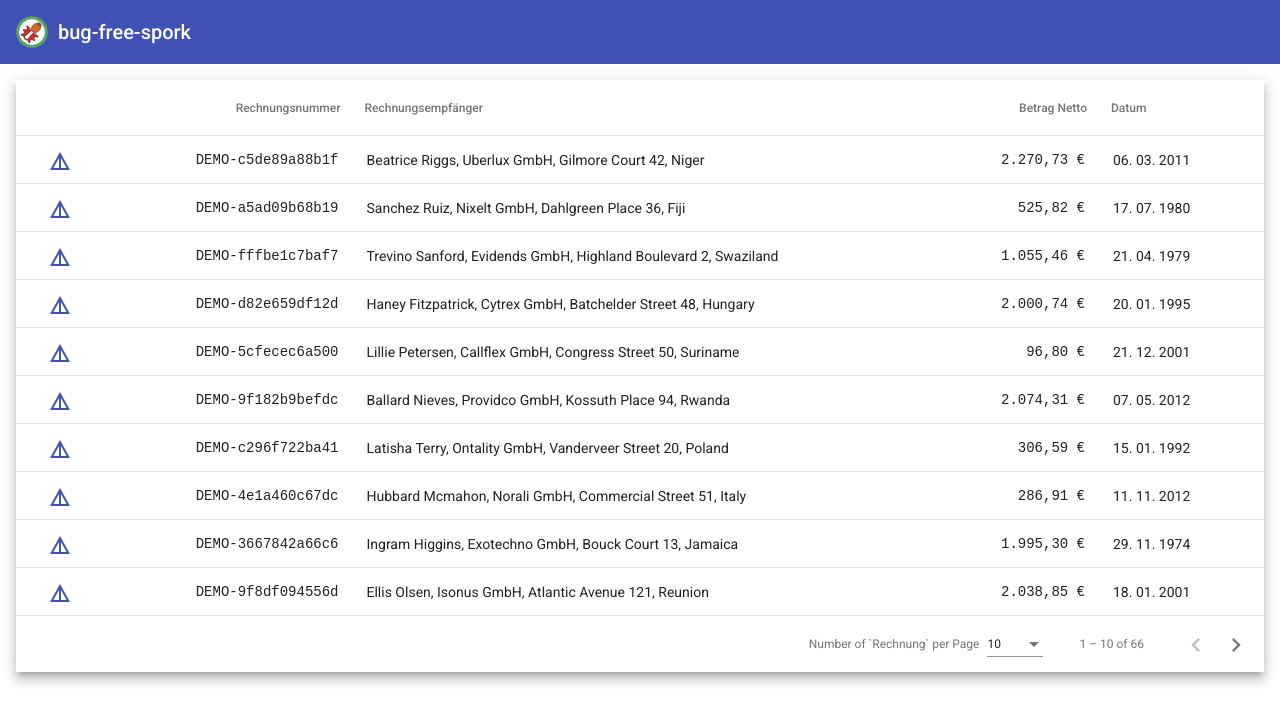
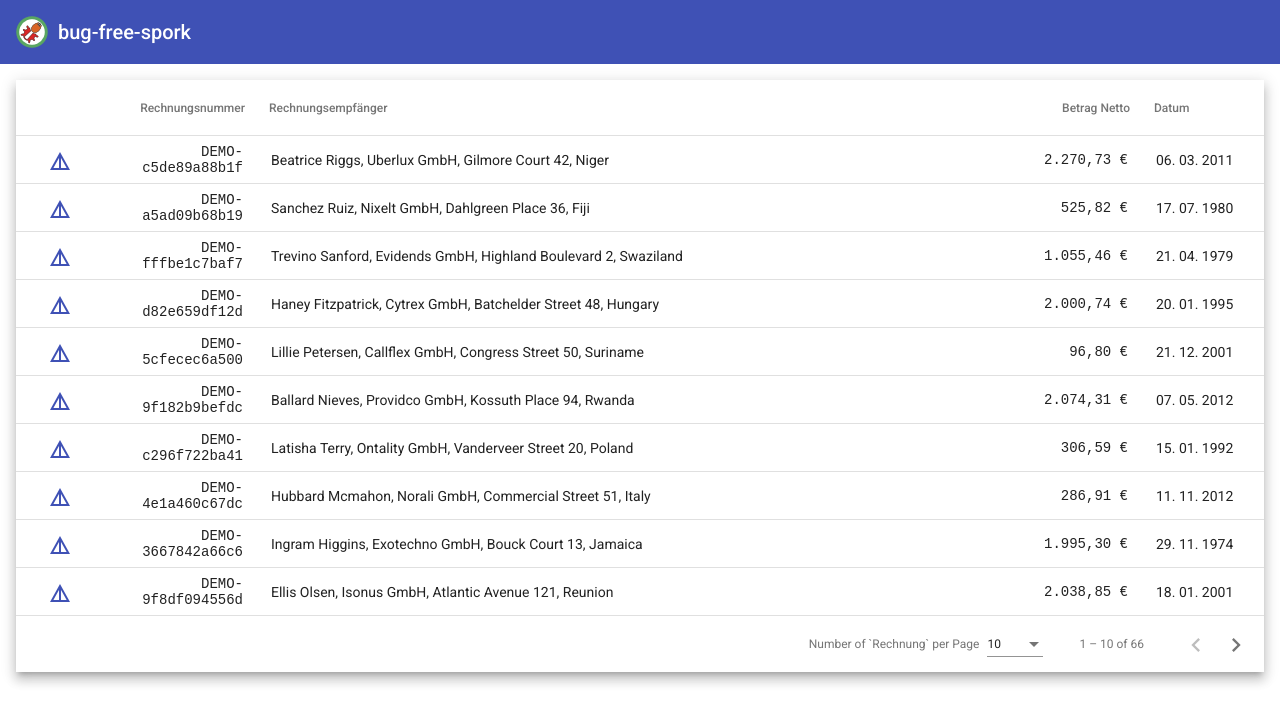
Before and after one commit to Jan-Ka/bug-free-spork, an Angular app: page / in a window 1280 px wide. Shown: the top 724 px of the page. Built offline with nearby package versions, Linux system fonts and the light colour scheme.

Commit message:
fixed size of columns in `RechnungTable` to maintain optical spacing

```diff
--- a/src/app/rechnung-table/rechnung-table.component.scss
+++ b/src/app/rechnung-table/rechnung-table.component.scss
@@ -30,16 +30,20 @@ td.mat-cell {
     padding: 0 1em 0 1em;
 }
 
+.cdk-column-Actions {
+    width: 3em;
+}
+
 .cdk-column-Rechnungsnummer {
-    min-width: 9.5em;
+    width: 9.5em;
 }
 
 .cdk-column-Betrag-Netto {
-    min-width: 6em;
+    width: 6em;
 }
 
 .cdk-column-Datum {
-    min-width: 6em;
+    width: 6em;
 }
 
 .error-message {
```
